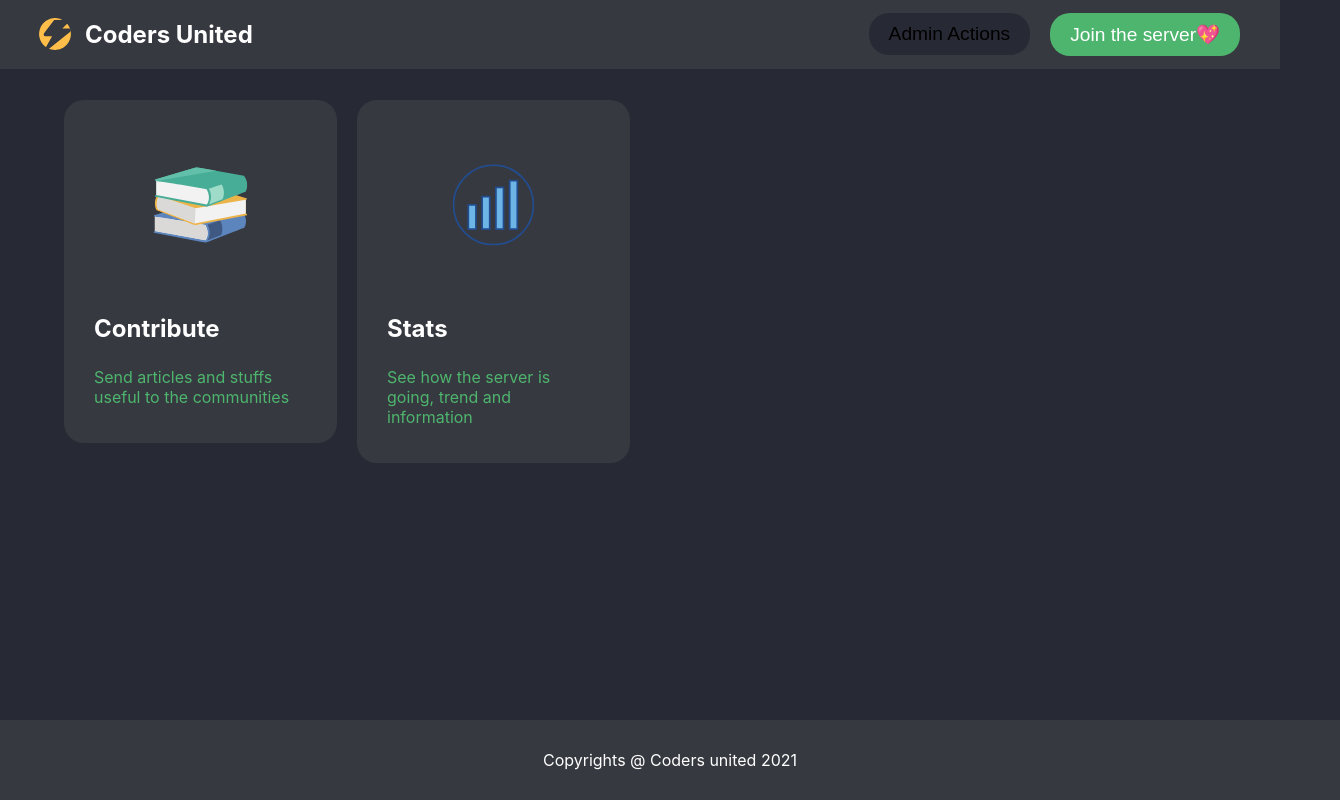
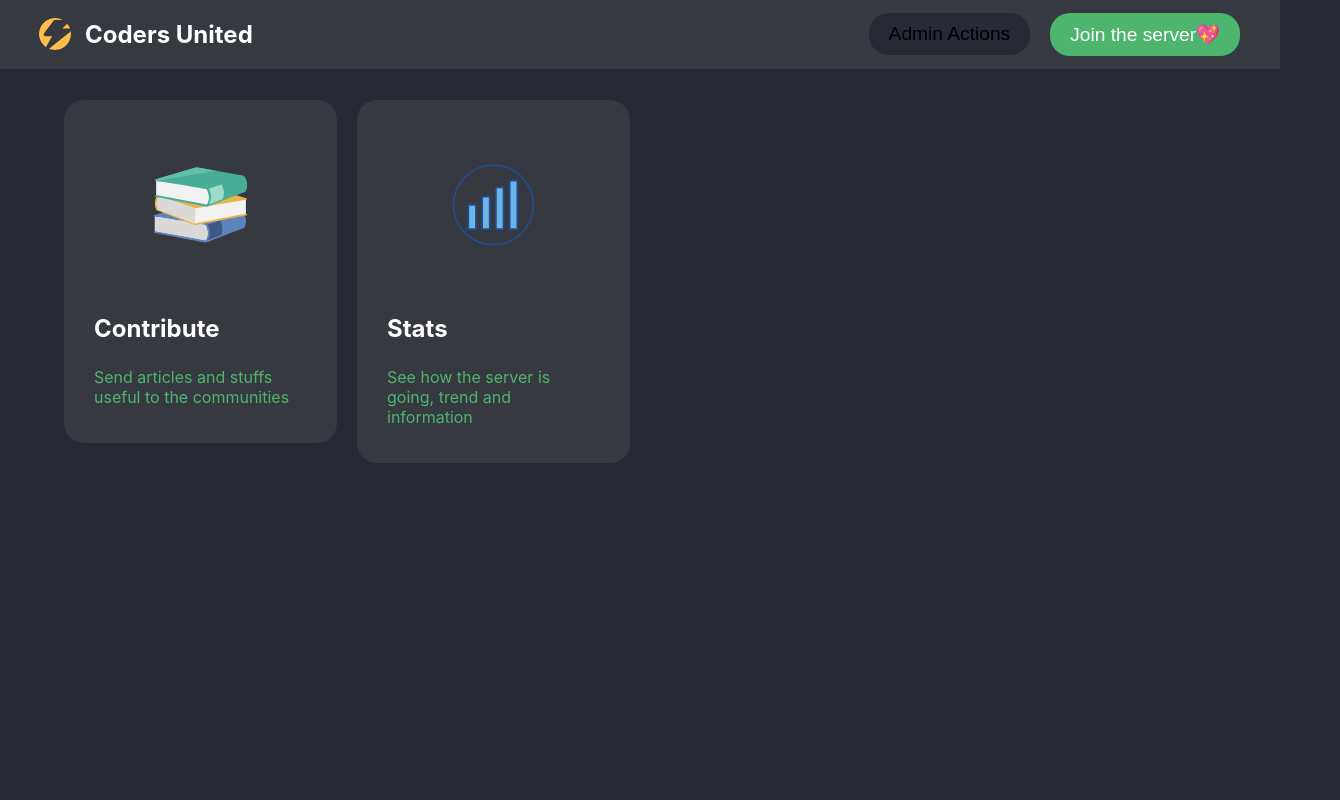
Before and after one commit to aslamcodes/Coders-United, a React (Create React App) app in the folder coders-united-interface/: page / in a window 1280 px wide. Shown: the whole page, 1340 px wide, since content can reach past the window. Built offline with nearby package versions, Linux system fonts and the light colour scheme.

Commit message:
Remove footer and add admin page

```diff
--- a/coders-united-interface/src/App.tsx
+++ b/coders-united-interface/src/App.tsx
@@ -2,9 +2,9 @@
 import "./App.css";
 import { RequireAuth } from "./Components/Auth/RequireAuth";
 import { Container } from "./Components/Helpers/Container";
-import Footer from "./Components/UI/Footer";
 import { Navbar } from "./Components/UI/Navbar";
 import { Home } from "./Pages";
+import { Admin } from "./Pages/Admin";
 import { Login } from "./Pages/Login";
 import { SendEmbed } from "./Pages/SendEmbed";
 import { SendMessage } from "./Pages/SendMessage";
@@ -17,6 +17,7 @@
         <main>
           <Routes>
             <Route element={<RequireAuth />}>
+              <Route path="/admin" element={<Admin />} />
               <Route path="/admin/send-message" element={<SendMessage />} />
               <Route path="/admin/send-embed" element={<SendEmbed />} />
             </Route>
@@ -25,7 +26,6 @@
           </Routes>
         </main>
       </Container>
-      <Footer />
     </Router>
   );
 }
--- a/coders-united-interface/src/Components/UI/Footer.module.css
+++ b/coders-united-interface/src/Components/UI/Footer.module.css
@@ -1,7 +1,9 @@
 .footer {
   background-color: #36393f;
   width: 100%;
-  position: absolute;
+  clear: both;
+  position: relative;
+  margin-top: auto;
   padding: 30px;
   left: 0;
   right: 0;
```
